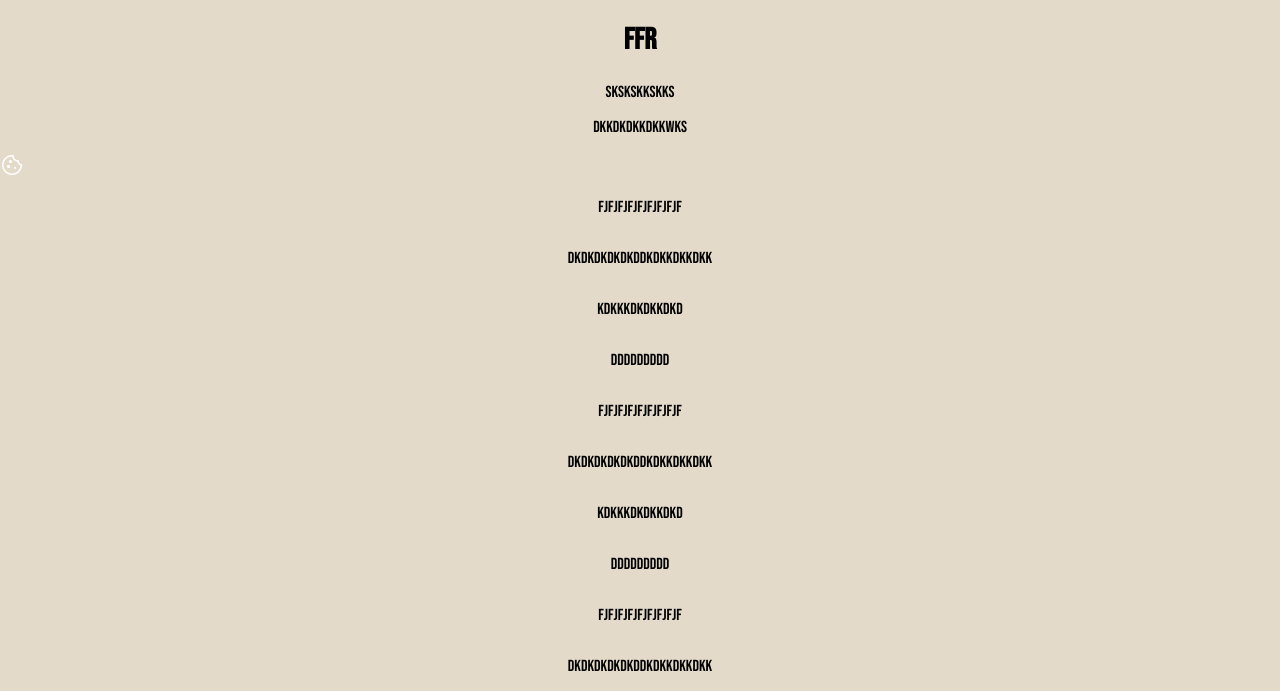
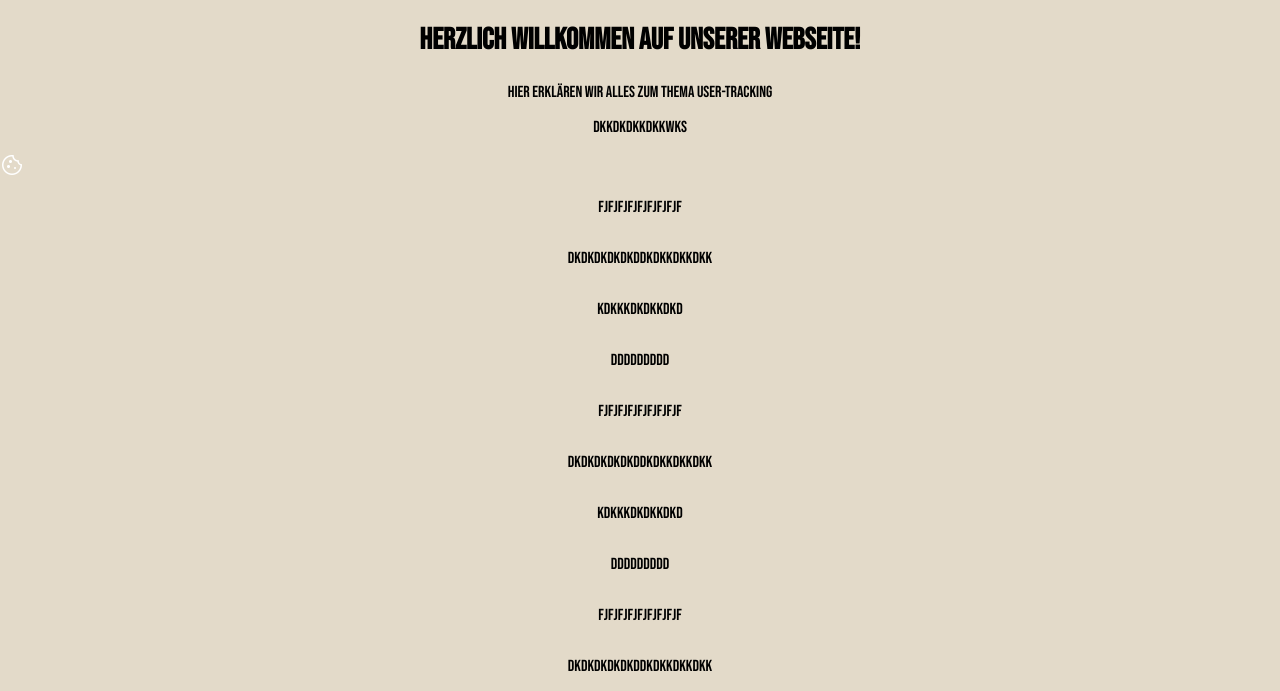
Before and after one commit to s1app/Senpai-Schweizer, a plain HTML site: page Startseite.html in a window 1280 px wide. Shown: the part 109-800 px from the top of the page. Drawn offline with nearby package versions, Linux system fonts and the light colour scheme; a web font is replaced by a local one.

Commit message:
Update Startseite.html

```diff
--- a/Startseite.html
+++ b/Startseite.html
@@ -33,8 +33,8 @@
 
 </header>
 <main>
-    <h2>ffr</h2>
-    <p>skskskkskks</p>
+    <h2>Herzlich willkommen auf unserer Webseite!</h2>
+    <p>Hier erklären wir alles zum Thema User-Tracking</p>
     <p>dkkdkdkkdkkwks</p>
     <span class="material-symbols-outlined">
     cookie
```
